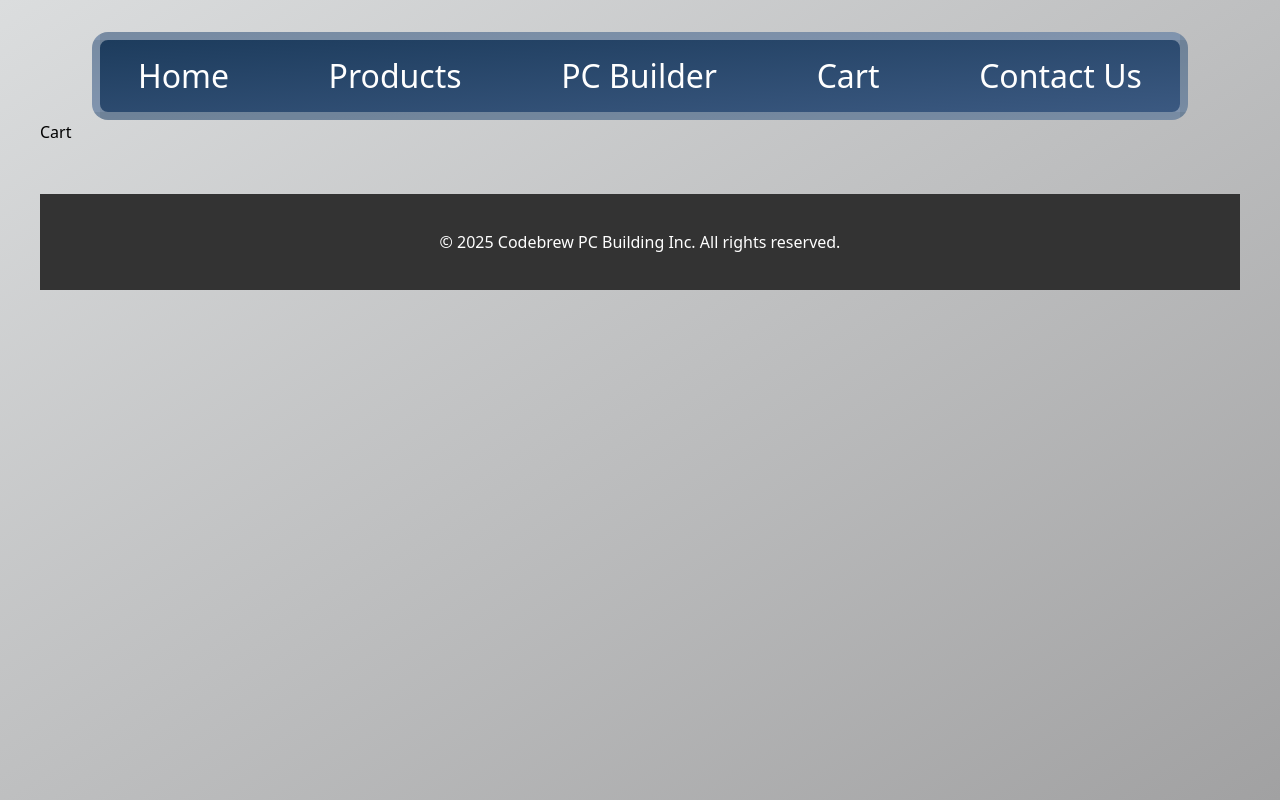
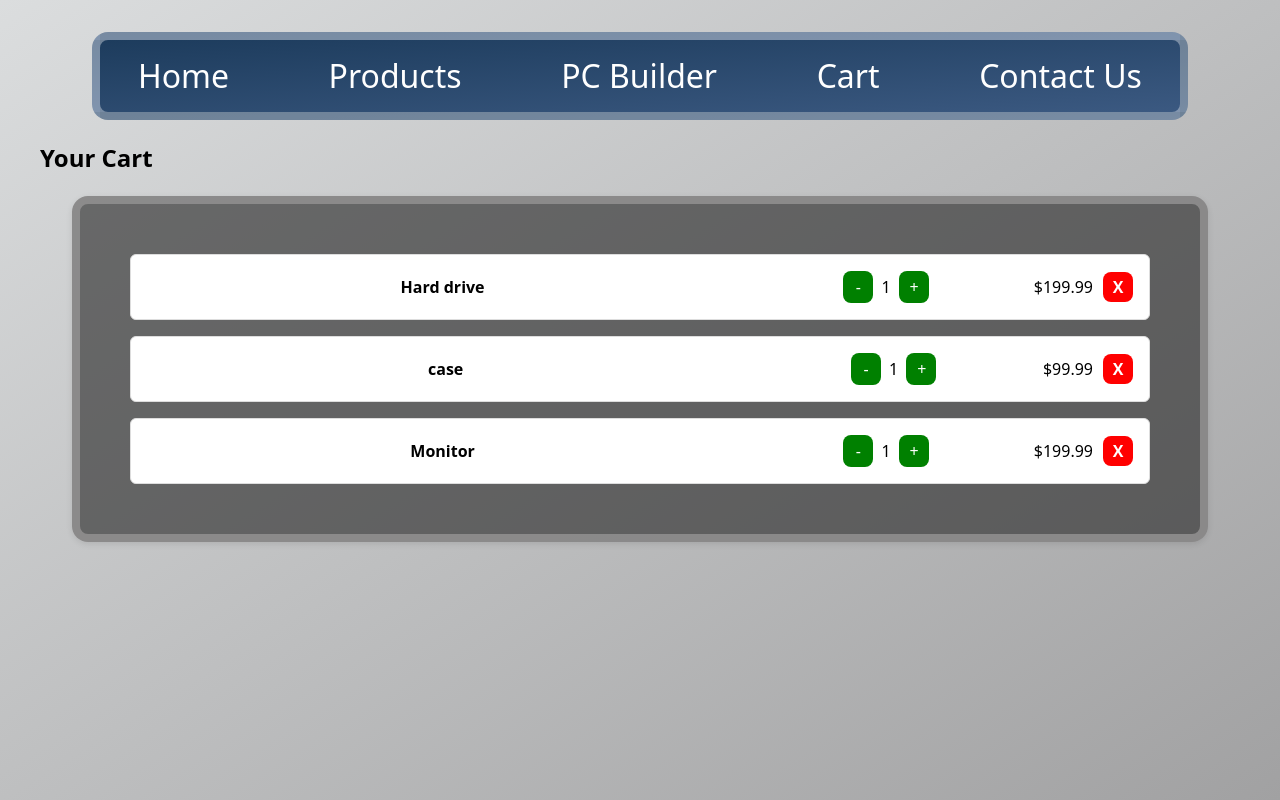
Before and after one commit to GallantJoseph/Final_Sprint-S2, a React (Vite) app in the folder finalsprint-s2/: page /Cart in a window 1280 px wide. Built offline with nearby package versions, Linux system fonts and the light colour scheme.

Commit message:
pushing changes
cart started still needs to be updated

```diff
--- /dev/null
+++ b/finalsprint-s2/src/components/Cart.css
@@ -0,0 +1,67 @@
+.cartcontainer {
+  background-color: #333333ab;
+  border-radius: 16px;
+  border: 8px solid rgba(144, 143, 143, 0.888);
+  color: white;
+  padding: 50px;
+  text-align: center;
+  width: 85%;
+  margin: 20px auto 40px auto;
+  box-shadow: 0 2px 6px rgba(0, 0, 0, 0.1);
+}
+
+.cartlist {
+  display: flex;
+  flex-direction: column;
+  gap: 1rem;
+}
+
+.cartitem {
+  display: flex;
+  justify-content: space-between;
+  align-items: center;
+  background: white;
+  padding: 16px;
+  border-radius: 6px;
+  border: 1px solid #ddd;
+}
+
+.cartpartname {
+  flex: 2;
+  font-weight: bold;
+}
+
+.cartquantitycontrols {
+  width: 10px;
+  display: flex;
+  align-items: center;
+  gap: 0.5rem;
+  flex: 1;
+  justify-content: center;
+}
+
+.cartquantitycontrols button {
+  background-color: green;
+  color: white;
+  width: 30px;
+  padding: 4px 10px;
+  font-size: 1rem;
+}
+
+.cart-price {
+  flex: 1;
+  text-align: right;
+  font-size: 1rem;
+  color: #333;
+}
+
+.cartremove {
+  margin-left: 10px;
+  background-color: red;
+  padding: 4px;
+  width: 30px;
+  border: none;
+  color: white;
+  font-weight: bold;
+  cursor: pointer;
+}
--- a/finalsprint-s2/src/components/Cart.jsx
+++ b/finalsprint-s2/src/components/Cart.jsx
@@ -1,11 +1,84 @@
+import React, { useState } from "react";
+import "./Cart.css";
+
 const Cart = () => {
+  // Temp Fake data
+  const [cartItems, setCartItems] = useState([
+    {
+      id: "1",
+      name: "Hard drive",
+      price: 199.99,
+      quantity: 1,
+    },
+    {
+      id: "2",
+      name: "case",
+      price: 99.99,
+      quantity: 1,
+    },
+    {
+      id: "3",
+      name: "Monitor",
+      price: 199.99,
+      quantity: 1,
+    },
+  ]);
+
+  // Handle quantity change for the item
+  const handleQuantityChange = (id, quantityChange) => {
+    setCartItems((prevItems) =>
+      prevItems.map((item) =>
+        item.id === id
+          ? { ...item, quantity: Math.max(1, item.quantity + quantityChange) }
+          : item
+      )
+    );
+  };
+
+  // Handle removing an item from the cart
+  const handleRemoveItem = (id) => {
+    setCartItems((prevItems) => prevItems.filter((item) => item.id !== id));
+  };
+
   return (
     <>
-      <div>Cart</div>
-      <footer>
-        <p>© 2025 Codebrew PC Building Inc. All rights reserved.</p>
-      </footer>
+      <h2>Your Cart</h2>
+      <div className="cartcontainer">
+        {cartItems.length === 0 ? (
+          <p className="emptycart">No items in your cart yet.</p>
+        ) : (
+          <div className="cartlist">
+            {cartItems.map((item) => (
+              <div key={item.id} className="cartitem">
+                <div className="cartpartname">{item.name}</div>
+
+                <div className="cartquantitycontrols">
+                  <button onClick={() => handleQuantityChange(item.id, -1)}>
+                    -
+                  </button>
+                  <span>{item.quantity}</span>
+                  <button onClick={() => handleQuantityChange(item.id, 1)}>
+                    +
+                  </button>
+                </div>
+
+                <div className="cartprice">
+                  ${(item.price * item.quantity).toFixed(2)}
+                </div>
+
+                <button
+                  className="cartremove"
+                  onClick={() => handleRemoveItem(item.id)}
+                >
+                  X
+                </button>
+              </div>
+            ))}
+          </div>
+        )}
+      </div>
     </>
   );
 };
+
 export default Cart;
--- a/finalsprint-s2/src/components/Contact.jsx
+++ b/finalsprint-s2/src/components/Contact.jsx
@@ -37,7 +37,7 @@ const ContactUs = () => {
       </section>
 
       <footer>
-        <p>© 2025 Ultimate PC Shop. All rights reserved.</p>
+        <p>© Codebrew PC Building Inc. All rights reserved.</p>
       </footer>
     </div>
   );
--- a/finalsprint-s2/src/components/pcbuilder/PCBuilderCategory.css
+++ b/finalsprint-s2/src/components/pcbuilder/PCBuilderCategory.css
@@ -18,14 +18,16 @@ h3 {
   padding: 20px;
 }
 
-button {
+.product-category button {
+  min-width: 120px;
   padding: 15px 30px;
-  font-size: 1rem;
+  font-size: 16px;
   color: white;
   background-color: #007bff;
   border: none;
   cursor: pointer;
   border-radius: 5px;
+  text-align: center;
 }
 
 button:hover {
@@ -45,7 +47,6 @@ button.selectbutton {
 
 button.selectbutton:hover {
   opacity: 0.7;
-  border: 1px solid #008cba;
 }
 
 /* Style for selected button */
```
